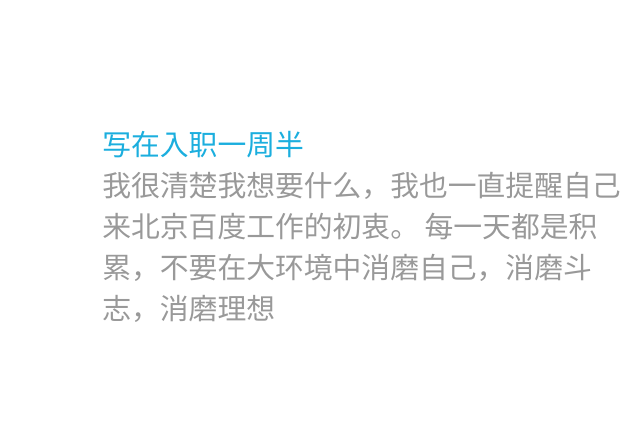
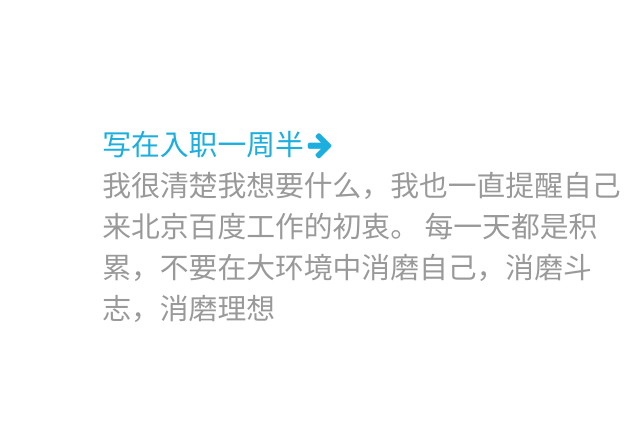
Before and after one commit to pelick/PekingLife, a plain HTML site: page index.html in a window 1280 px wide. Both pictures are taken after a click on the link "最新文章". Shown: the part 176-604 px from the top of the page, 589-1229 px from the left. Drawn offline with nearby package versions, Linux system fonts and the light colour scheme.

Commit message:
fix on homepage v0.1

```diff
--- a/index.html
+++ b/index.html
@@ -44,8 +44,8 @@
 							<p><a href="#">西单之行</a><br/>今天是在北京的第一个周六，上午安装了铁通宽带，下午正好得空去西单。我们去买了好多衣服。一共花了550多块钱，给包包买了短袖、中裤、鞋子，还买了路由器、储物箱，哈哈</p>
 						</div>
 						<div class="bb-custom-side">
-							<p><a href="#">写在入职一周半</a><br/>我很清楚我想要什么，我也一直提醒自己来北京百度工作的初衷。
-							每一天都是积累，不要在大环境中消磨自己，消磨斗志，消磨理想</p>
+							<p><a href="#">写在入职一周半<a class="codrops-icon codrops-icon-next" href="http://blog.csdn.net/zbf8441372/article/details/9331119"></a></a><br/>我很清楚我想要什么，我也一直提醒自己来北京百度工作的初衷。
+							每一天都是积累，不要在大环境中消磨自己，消磨斗志，消磨理想</p></a>
 						</div>
 					</div>
 				</div>
```
